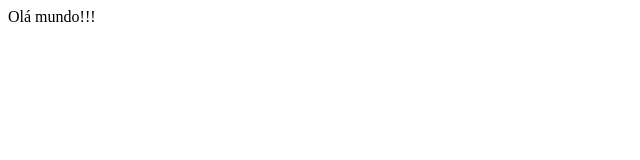
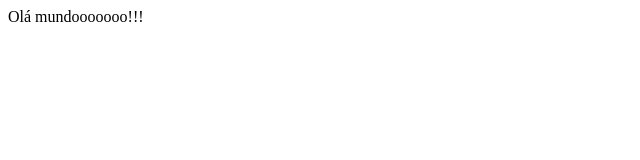
Before and after one commit to analopesdev/gitflow, a plain HTML site: page index.html in a window 1280 px wide. Shown: the full height of the page, 0-640 px from the left. Drawn offline with Linux system fonts and the light colour scheme.

Commit message:
add temp

```diff
--- a/index.html
+++ b/index.html
@@ -6,6 +6,6 @@
     <title>Document</title>
   </head>
   <body>
-    Olá mundo!!!
+    Olá mundooooooo!!!
   </body>
 </html>
```
